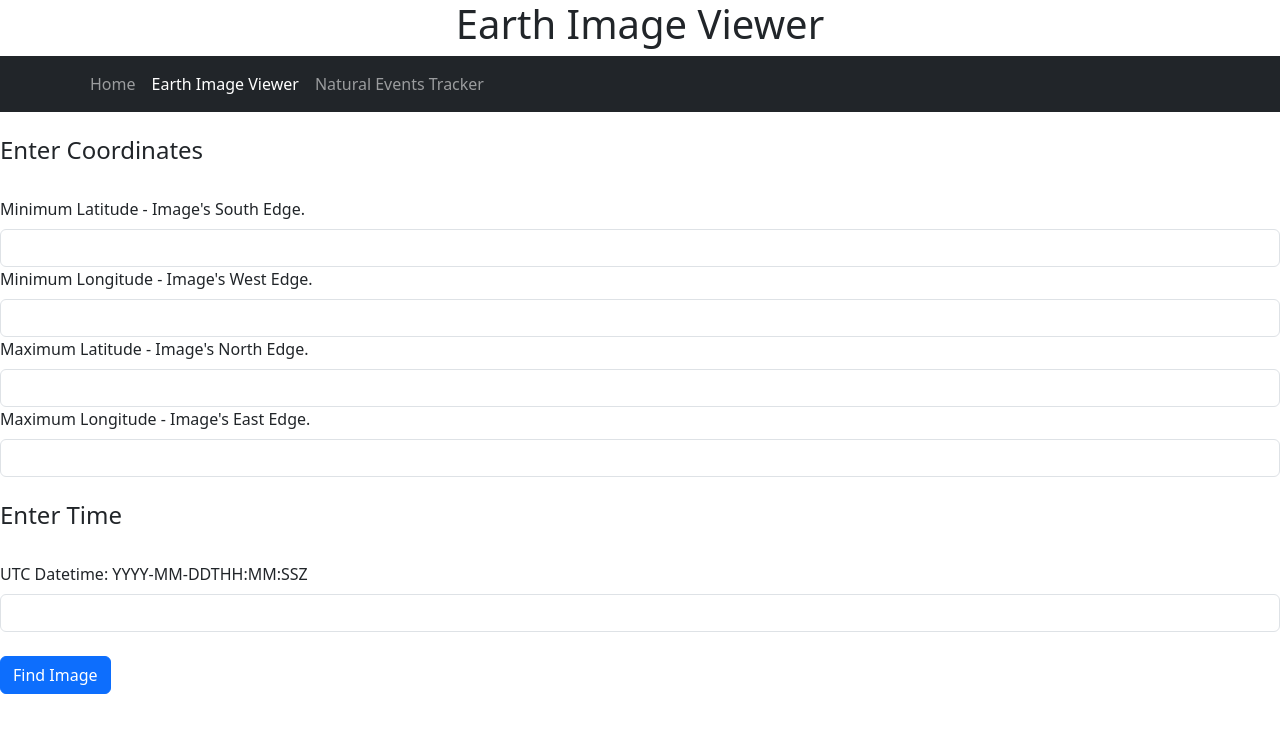
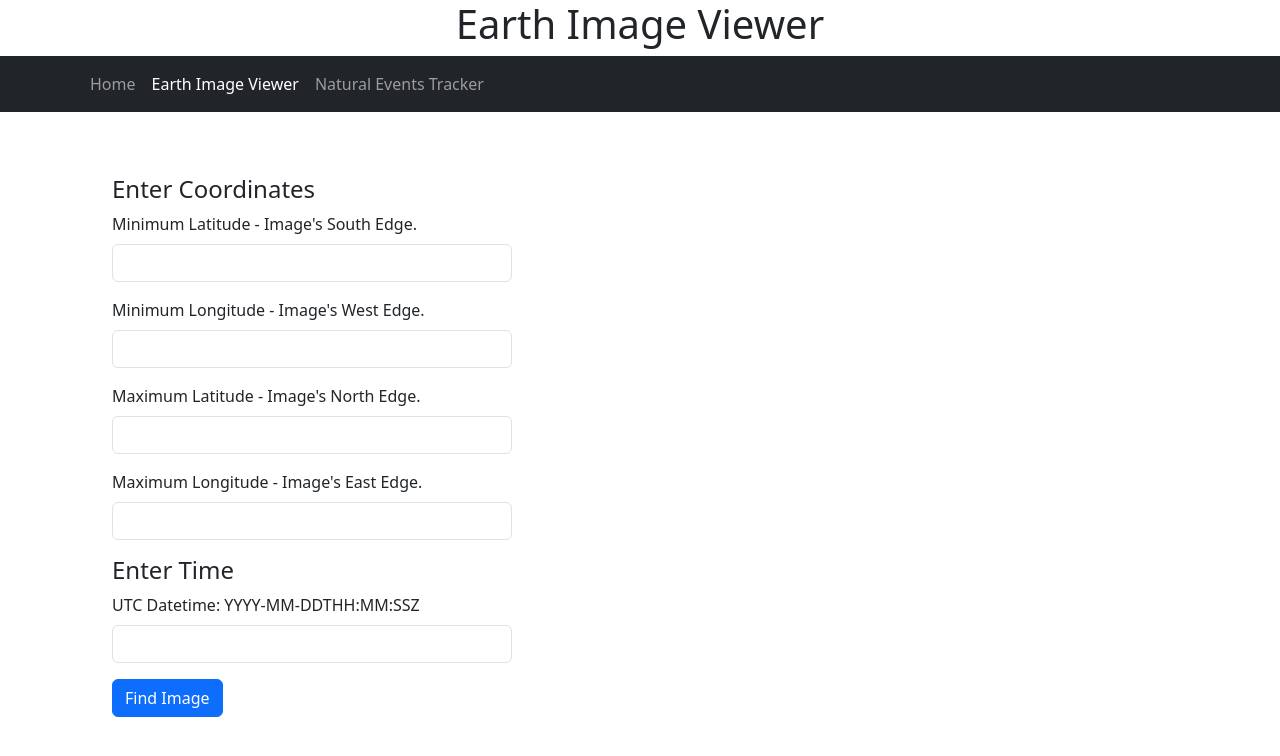
Before and after one commit to CS571-SU25/p36, a React (Vite) app: page /#/viewer in a window 1280 px wide. Shown: the top 756 px of the page. Built offline with nearby package versions, Linux system fonts and the light colour scheme.

Commit message:
adjust spacing for category key component placement in NaturalEventsTracker component

```diff
--- a/src/CategoryKey.jsx
+++ b/src/CategoryKey.jsx
@@ -4,7 +4,7 @@ import { Card } from 'react-bootstrap';
 
 export default function CategoryKey({ categories, categoryColors }) {
   return (
-    <Card>
+    <Card >
       <Card.Body>
         <h5>Category Key</h5>
         <ul style={{ listStyle: "none", paddingLeft: 0 }}>
--- a/src/EarthImageViewer.jsx
+++ b/src/EarthImageViewer.jsx
@@ -1,22 +1,17 @@
 import { useState, useRef, useEffect } from "react";
-import { Form } from "react-bootstrap";
-import { Button } from "react-bootstrap";
+import { Form, Button } from "react-bootstrap";
 import NavBar from "./NavBar";
 
 function EarthImageViewer() {
-
-  // input parameters
+  // input refs
   const minLatitudeRef = useRef();
   const minLongitudeRef = useRef();
   const maxLatitudeRef = useRef();
   const maxLongitudeRef = useRef();
   const timeRef = useRef();
 
-  // current imageURL
   const [imageURL, setImageURL] = useState();
 
-
-  // Prefill inputs if data in sessionStorage (from NaturalEventsTracker)
   useEffect(() => {
     const minLat = sessionStorage.getItem("minLat");
     const maxLat = sessionStorage.getItem("maxLat");
@@ -31,103 +26,106 @@ function EarthImageViewer() {
       maxLongitudeRef.current.value = maxLon;
       timeRef.current.value = time;
 
-       // Clear the stored data so next visits start fresh
       sessionStorage.removeItem("minLat");
       sessionStorage.removeItem("maxLat");
       sessionStorage.removeItem("minLon");
       sessionStorage.removeItem("maxLon");
       sessionStorage.removeItem("time");
-
-      // maybe automatically fetch image on load
-      // displayImage();
     }
-  }, []); // Run once on component mount
-
+  }, []);
 
   function displayImage() {
-
-    // the current.values from the DOM are passed into the fetch
-    // uses the NASA GIBS api: https://nasa-gibs.github.io/gibs-api-docs/access-basics/#ogc-web-map-tile-service-wmts
-    // using the WMS (Web Map Service)
-    fetch(`https://gibs.earthdata.nasa.gov/wms/epsg4326/best/wms.cgi?SERVICE=WMS&VERSION=1.3.0&REQUEST=GetMap&LAYERS=MODIS_Terra_CorrectedReflectance_TrueColor&STYLES=&FORMAT=image/png&TRANSPARENT=TRUE&HEIGHT=512&WIDTH=512&CRS=EPSG:4326&BBOX=${minLatitudeRef.current.value},${minLongitudeRef.current.value},${maxLatitudeRef.current.value},${maxLongitudeRef.current.value}&TIME=${timeRef.current.value}`)
-    .then(
-      // convert the response body to binary data that represents the raw image
-      res => {
-        return res.blob();
-      }
-    ).then(
-      blob => {
-        // creating a temporary URL that points to the blob data
-        // also triggers re-render so image shows up
+    fetch(
+      `https://gibs.earthdata.nasa.gov/wms/epsg4326/best/wms.cgi?SERVICE=WMS&VERSION=1.3.0&REQUEST=GetMap&LAYERS=MODIS_Terra_CorrectedReflectance_TrueColor&STYLES=&FORMAT=image/png&TRANSPARENT=TRUE&HEIGHT=512&WIDTH=512&CRS=EPSG:4326&BBOX=${minLatitudeRef.current.value},${minLongitudeRef.current.value},${maxLatitudeRef.current.value},${maxLongitudeRef.current.value}&TIME=${timeRef.current.value}`
+    )
+      .then((res) => res.blob())
+      .then((blob) => {
         setImageURL(URL.createObjectURL(blob));
-        console.log("Generated image URL:", imageURL);  // <-- Add this
-      }
-    ).catch(err =>
-      {
+      })
+      .catch((err) => {
         console.log(err);
-      }
-    )
-
+      });
   }
 
-  return <div>
+  return (
+    <div>
+      <h1 className="page-title">Earth Image Viewer</h1>
+      <NavBar />
+      <br />
 
-        <h1>Earth Image Viewer</h1>
-        <NavBar></NavBar>
-        <br></br>
-
+      <div
+        style={{
+          display: "flex",
+          height: "calc(100vh - 180px)", // adjust as needed so content is vertically centered
+          gap: "2rem",
+        }}
+      >
+        {/* Left half: inputs centered */}
+        <div
+          style={{
+            flex: "1 1 50%",
+            display: "flex",
+            flexDirection: "column",
+            justifyContent: "center",
+            alignItems: "center", // horizontal center
+            padding: "0 2rem",
+            boxSizing: "border-box",
+          }}
+        >
+          <div style={{ width: "100%", maxWidth: "400px" }}>
             <h4>Enter Coordinates</h4>
-        <br></br>
-
-        {/* The Group links together the label and input*/}
-        <Form.Group>
+            <Form.Group className="mb-3">
               <Form.Label>Minimum Latitude - Image's South Edge.</Form.Label>
-          <Form.Control ref={minLatitudeRef}></Form.Control>
+              <Form.Control ref={minLatitudeRef} />
             </Form.Group>
 
-        <Form.Group>
+            <Form.Group className="mb-3">
               <Form.Label>Minimum Longitude - Image's West Edge.</Form.Label>
-          <Form.Control ref={minLongitudeRef}></Form.Control>
+              <Form.Control ref={minLongitudeRef} />
             </Form.Group>
 
-        <Form.Group>
+            <Form.Group className="mb-3">
               <Form.Label>Maximum Latitude - Image's North Edge.</Form.Label>
-          <Form.Control ref={maxLatitudeRef}></Form.Control>
+              <Form.Control ref={maxLatitudeRef} />
             </Form.Group>
 
-        <Form.Group>
+            <Form.Group className="mb-3">
               <Form.Label>Maximum Longitude - Image's East Edge.</Form.Label>
-          <Form.Control ref={maxLongitudeRef}></Form.Control>
+              <Form.Control ref={maxLongitudeRef} />
             </Form.Group>
-        <br></br>
 
             <h4>Enter Time</h4>
-        <br></br>
-        <Form.Group>
+            <Form.Group className="mb-3">
               <Form.Label>UTC Datetime: YYYY-MM-DDTHH:MM:SSZ</Form.Label>
-          <Form.Control ref={timeRef}></Form.Control>
+              <Form.Control ref={timeRef} />
             </Form.Group>
 
+            <Button onClick={displayImage}>Find Image</Button>
+          </div>
+        </div>
 
-        <br></br>
-        <Button onClick={displayImage}>Find Image</Button>
-        <br></br>
-
-        <div>
+        {/* Right half: image centered */}
+        <div
+          style={{
+            flex: "1 1 50%",
+            display: "flex",
+            justifyContent: "center",
+            alignItems: "center",
+            padding: "0 2rem",
+            boxSizing: "border-box",
+          }}
+        >
           {imageURL && (
             <img
               src={imageURL}
               alt="Earth from NASA GIBS"
-              style={{ display: "block", margin: "20px auto 0" }}
+              style={{ maxWidth: "100%", borderRadius: "8px", boxShadow: "0 0 8px rgba(0,0,0,0.3)" }}
             />
           )}
         </div>
-
-
-
       </div>
-
-
+    </div>
+  );
 }
 
 export default EarthImageViewer;
--- a/src/NaturalEventsTracker.jsx
+++ b/src/NaturalEventsTracker.jsx
@@ -74,7 +74,7 @@ function NaturalEventsTracker() {
       <br />
 
       <div className="filter-category-container">
-      <Form.Label>Filter by Category</Form.Label>
+      <Form.Label><h4>Filter by Category</h4></Form.Label>
       <Form.Select
         value={selectedCategory}
         onChange={(e) => setSelectedCategory(e.target.value)}
@@ -92,7 +92,8 @@ function NaturalEventsTracker() {
 
       <div style={{ display: "flex" }}>
         {/* Sidebar color key */}
-        <div style={{ flex: "0 0 250px", marginRight: "1rem" }}>
+        {/* small gap between left portion of screen and category key */}
+        <div style={{ flex: "0 0 250px", marginRight: "1rem", marginLeft: "1rem" }}>
           <CategoryKey
             categories={categories}
             categoryColors={categoryColors}
```
Lines whose indentation alone changed are shown as unchanged.
